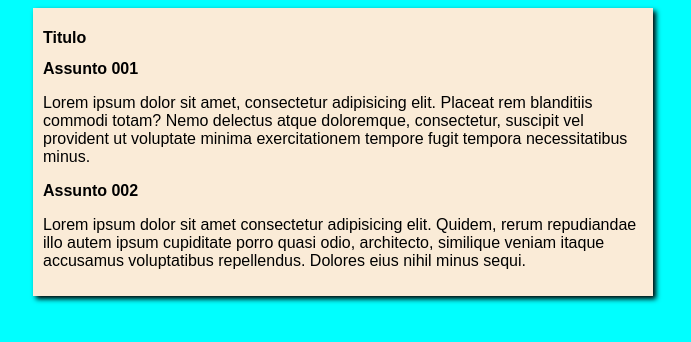
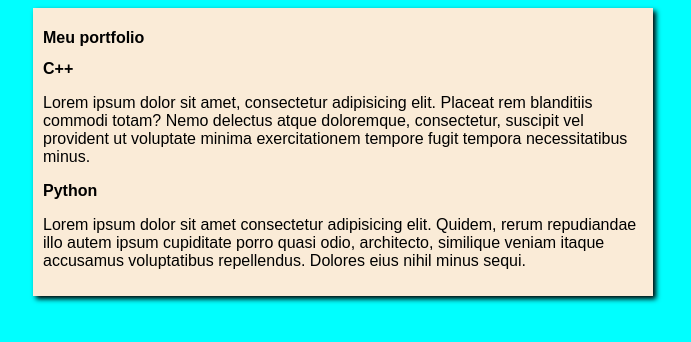
Before and after one commit to nicolasthomee/projeto-site, a plain HTML site: page index.html in a window 1280 px wide. Shown: the whole page, without its empty margins (297-988 px from the left). Drawn offline with Linux system fonts and the light colour scheme.

```diff
--- a/index.html
+++ b/index.html
@@ -9,14 +9,14 @@
 <body>
     <main>
         <header>
-            <h1>Titulo</h1>
+            <h1>Meu portfolio</h1>
         </header>
         <article>
-            <h2>Assunto 001</h2>
+            <h2>C++</h2>
             <p>Lorem ipsum dolor sit amet, consectetur adipisicing elit. Placeat rem blanditiis commodi totam? Nemo delectus atque doloremque, consectetur, suscipit vel provident ut voluptate minima exercitationem tempore fugit tempora necessitatibus minus.</p>
         </article>
         <article>
-            <h2>Assunto 002</h2>
+            <h2>Python</h2>
             <p>Lorem ipsum dolor sit amet consectetur adipisicing elit. Quidem, rerum repudiandae illo autem ipsum cupiditate porro quasi odio, architecto, similique veniam itaque accusamus voluptatibus repellendus. Dolores eius nihil minus sequi.</p>
         </article>
     </main>
```
Also changed, not shown: site-imagens/C++_logo.png (added), site-imagens/Python-logo.png (added).
